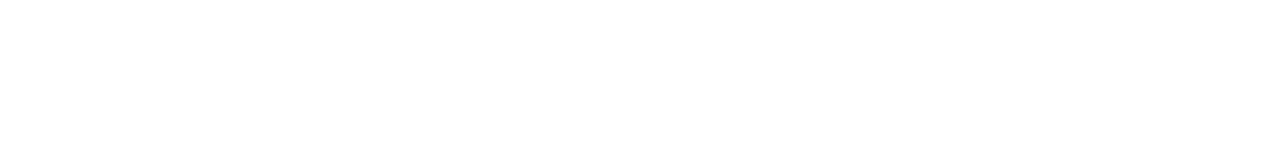
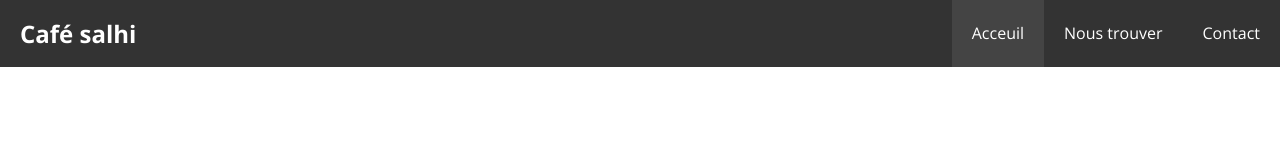
Before and after one commit to Haffasalhi123/project-Cafe-, a plain HTML site: page index.html in a window 1280 px wide. Drawn offline with nearby package versions, Linux system fonts and the light colour scheme.

Commit message:
mise en place de la partie header

```diff
--- a/css/styles.css
+++ b/css/styles.css
@@ -1,10 +1,62 @@
-*{
+* {
   margin: 0;
   padding: 0;
   box-sizing: border-box;
 }
+
+/* general */
+
+html,
+body {
+  font-family: 'Open Sans', sans-serif;
+}
+
 h1,
 h2,
-h3{
+h3 {
   margin-bottom: 20px;
 }
+
+a {
+  color: #333;
+  text-decoration: none;
+}
+
+/* header */
+
+.header {
+  background: #333;
+  overflow: auto;
+line-height: 1.7em;
+}
+
+.header nav h1 {
+  float: left;
+  padding: 20px;
+  margin-bottom: 0px;
+}
+.header nav h1 a{
+  color: white;
+}
+
+.header nav ul {
+  list-style: none;
+  float: right;
+
+}
+
+.header nav ul li {
+  float: left;
+}
+.header nav ul li a{
+  color: white;
+  padding: 20px;
+  display: block;
+}
+.header nav ul li a:hover{
+  background: #444;
+}
+.active{
+  background: #444;
+
+}
--- a/index.html
+++ b/index.html
@@ -1,12 +1,29 @@
 <!DOCTYPE html>
 <html lang="en">
+
 <head>
   <meta charset="UTF-8">
   <meta name="viewport" content="width=device-width, initial-scale=1.0">
+  <link href="https://fonts.googleapis.com/css2?family=Open+Sans:wght@300;400;700&display=swap" rel="stylesheet">
   <title>Café salhi | Accueil</title>
   <link rel="stylesheet" href="css/styles.css">
+
 </head>
+
 <body>
+  <header class="header">
+    <nav>
+      <h1>
+        <a href="/index.html">Café salhi</a>
+      </h1>
+      <ul>
+        <li><a class="active" href="./index.html">Acceuil</a></li>
+        <li><a href="./where.html">Nous trouver</a></li>
+        <li><a href="./contact.html">Contact</a></li>
+      </ul>
+    </nav>
+  </header>
 
 </body>
+
 </html>
```
Also changed, not shown: images/frame.jpg (renamed from images/cafe1.jpg), images/maps.png (renamed from images/cafe2.png), 1 other file.
